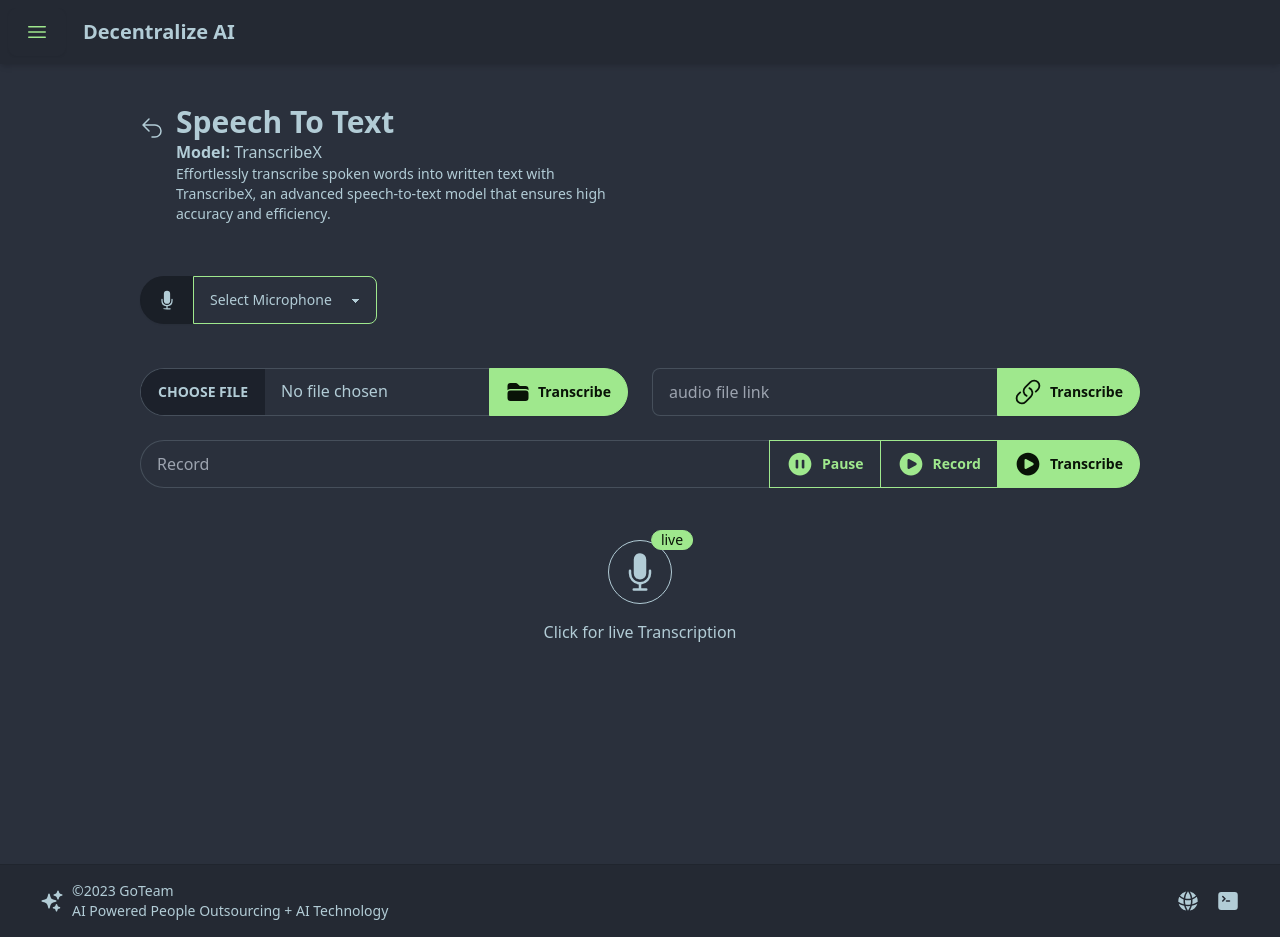
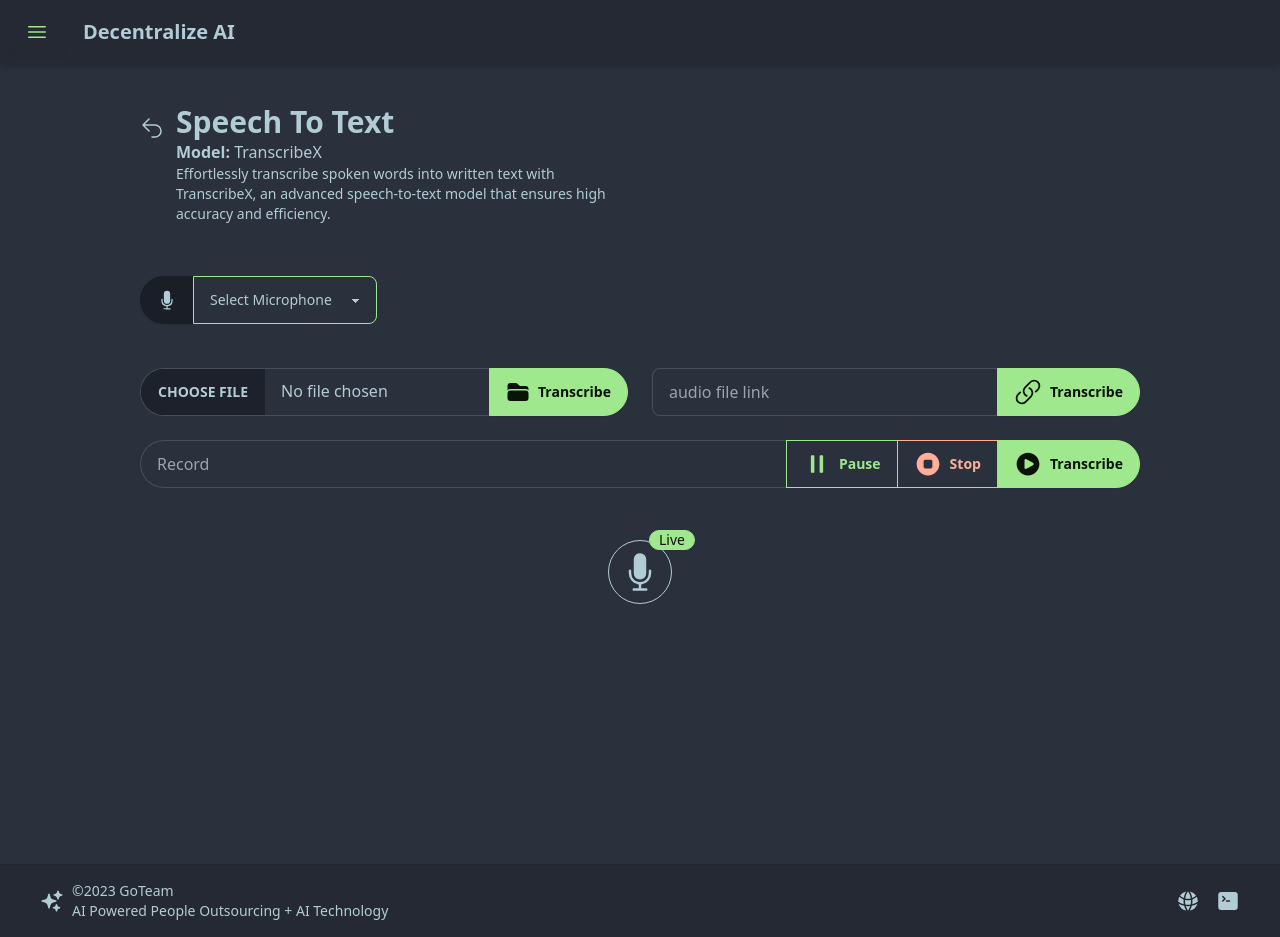
Before and after one commit to zalven-official/Decentralized-AI, a Vue app: page /speech-to-text in a window 1280 px wide. Both pictures are taken after a click on the button "Record". Built offline with nearby package versions, Linux system fonts and the light colour scheme; what vue-query would draw is missing.

Commit message:
audio store

```diff
--- a/package.json
+++ b/package.json
@@ -33,6 +33,7 @@
     "radix-vue": "^1.3.2",
     "tailwind-merge": "^2.2.1",
     "tailwindcss-animate": "^1.0.7",
+    "tailwindcss-animated": "^1.0.1",
     "vee-validate": "^4.12.4",
     "vue": "^3.4.15",
     "vue-i18n": "^9.9.0",
--- /dev/null
+++ b/src/components/audio/AudioFile.vue
@@ -0,0 +1,8 @@
+<template>
+  <div />
+</template>
+<script setup lang="ts">
+import { ref } from 'vue';
+const file = ref(null);
+
+</script>
--- /dev/null
+++ b/src/components/audio/AudioLink.vue
@@ -0,0 +1,5 @@
+<template>
+  <div />
+</template>
+<script setup lang="ts">
+</script>
--- /dev/null
+++ b/src/components/audio/Recording.vue
@@ -0,0 +1,76 @@
+<template>
+  <div class="join w-full">
+    <input
+      class="input join-item input-bordered w-full rounded-l-full"
+      placeholder="Record"
+    >
+    <button
+      v-if="recording"
+      class="btn btn-outline btn-primary join-item rounded-l-full"
+      @click="handleTogglePause"
+    >
+      <PlayIcon
+        v-if="paused"
+        class="h-7 w-7"
+      />
+      <PauseIcon
+        v-else
+        class="w-7 h-7"
+      />
+      Pause
+    </button>
+    <button
+      class="btn btn-outline btn-primary join-item rounded-r-full"
+      :class="{ 'btn-error': recording }"
+      @click="handleToggleRecording"
+    >
+      <PlayCircleIcon
+        v-if="!recording"
+        class="h-7 w-7"
+      />
+      <StopCircleIcon
+        v-else
+        class="h-7 w-7"
+      />
+      {{ recording ? 'Stop' : 'Record' }}
+    </button>
+  </div>
+</template>
+<script setup lang="ts">
+import { PlayCircleIcon, StopCircleIcon, PauseIcon, PlayIcon } from '@heroicons/vue/24/solid';
+import { ref } from 'vue';
+
+const paused = ref(false);
+const pauseRecording = () => {};
+const resumeRecoring = () => {};
+const handleTogglePause = () => {
+  try {
+    if (!recording.value) return;
+    if (!paused.value) {
+      pauseRecording();
+    } else {
+      resumeRecoring();
+    }
+    paused.value = !paused.value;
+  } catch (error) {
+    console.error(error);
+  }
+};
+
+const recording = ref(false);
+const stopRecording = () => {};
+const startRecording = () => { };
+const handleToggleRecording = () => {
+  try {
+    paused.value = false;
+    if (recording.value) {
+      stopRecording();
+    } else {
+      startRecording();
+    }
+    recording.value = !recording.value;
+  } catch (error) {
+    console.error(error);
+  }
+};
+</script>
--- /dev/null
+++ b/src/components/audio/Speaking.vue
@@ -0,0 +1,45 @@
+<template>
+  <div class="text-center">
+    <div class="group indicator mb-4 mt-10">
+      <span class="badge indicator-item badge-primary">Live</span>
+      <button
+        class="btn btn-circle btn-outline btn-lg group-hover:btn-primary"
+        :class="{'btn-primary': speaking}"
+        @click="handleToggleSpeaker"
+      >
+        <MicrophoneIcon class="h-10 w-10" />
+        <span
+          v-if="speaking"
+          className="absolute text-primary loading loading-ring loading-lg"
+        />
+      </button>
+    </div>
+    <br>
+    <progress
+      v-if="speaking"
+      class="progress progress-primary w-56"
+    />
+  </div>
+</template>
+<script setup lang="ts">
+import { MicrophoneIcon} from '@heroicons/vue/24/solid';
+import { ref } from 'vue';
+
+
+// Live transcription
+const speaking = ref(false);
+const startSpeaking = () => {};
+const stopSpeaking = () =>{};
+const handleToggleSpeaker = () => {
+  try {
+    if (speaking.value) {
+      stopSpeaking();
+    } else {
+      startSpeaking();
+    }
+    speaking.value = !speaking.value;
+  } catch (error) {
+    console.error(error);
+  }
+};
+</script>
--- a/src/pages/SpeechToText.vue
+++ b/src/pages/SpeechToText.vue
@@ -4,11 +4,11 @@
     model-name="TranscribeX"
     description="Effortlessly transcribe spoken words into written text with TranscribeX, an advanced speech-to-text model that ensures high accuracy and efficiency."
   />
-  <div class="p-3 mt-10 join">
+  <div class="join mt-10 p-3">
     <button class="btn btn-active rounded-l-full">
-      <MicrophoneIcon class="w-5 h-5 join-item" />
+      <MicrophoneIcon class="join-item h-5 w-5" />
     </button>
-    <select class="select select-primary w-full max-w-xs join-item">
+    <select class="join-item select select-primary w-full max-w-xs">
       <option
         disabled
         selected
@@ -18,7 +18,7 @@
       <option>MACOS Mic default</option>
     </select>
   </div>
-  <div class="grid grid-cols-2 items-center justify-center align-middle mt-5 card">
+  <div class="card mt-5 grid grid-cols-2 items-center justify-center align-middle">
     <div class="col p-3">
       <div class="join w-full">
         <input
@@ -43,18 +43,7 @@
     </div>
     <div class="col-span-2 p-3">
       <div class="join w-full">
-        <input
-          class="input input-bordered join-item w-full rounded-l-full"
-          placeholder="Record"
-        >
-        <button class="btn btn-outline btn-primary join-item rounded-l-full">
-          <PauseCircleIcon class="h-7 w-7" />
-          Pause
-        </button>
-        <button class="btn btn-outline btn-primary join-item rounded-r-full">
-          <PlayCircleIcon class="h-7 w-7" />
-          Record
-        </button>
+        <Recording />
         <button class="btn btn-primary join-item rounded-r-full">
           <PlayCircleIcon class="h-7 w-7" />
           Transcribe
@@ -62,24 +51,16 @@
       </div>
     </div>
     <div class="col-span-2 text-center">
-      <div class="indicator mt-10 mb-4 group">
-        <span class="indicator-item badge badge-primary">live</span>
-        <button class="btn btn-lg btn-circle btn-outline group-hover:btn-primary">
-          <MicrophoneIcon class="w-10 h-10" />
-        </button>
-      </div>
-      <p> Click for live Transcription</p>
+      <Speaking />
     </div>
   </div>
 </template>
 <script setup lang="ts">
 import Header from '@/components/common/Header.vue';
-import { PlayCircleIcon, LinkIcon, PauseCircleIcon, MicrophoneIcon, FolderIcon } from '@heroicons/vue/24/solid';
+import Recording from '@/components/audio/Recording.vue';
+import Speaking from '@/components/audio/Speaking.vue';
+import { PlayCircleIcon, LinkIcon, MicrophoneIcon, FolderIcon } from '@heroicons/vue/24/solid';
 import { ref, computed } from 'vue';
 
 
-
-const audioManager = () => {
-
-};
 </script>
--- /dev/null
+++ b/src/store/audio.store.ts
@@ -0,0 +1,6 @@
+import { defineStore } from 'pinia';
+
+export const audioStore = defineStore('audio', () => {
+
+  return {};
+});
--- a/tailwind.config.js
+++ b/tailwind.config.js
@@ -15,9 +15,9 @@ export default {
   theme: {},
   plugins: [
     animate,
-    require('daisyui')  // eslint-disable-line no-undef
+    require('daisyui') // eslint-disable-line no-undef
   ],
   daisyui: {
-    themes: ["dim", "dark", "cupcake"],
-  },
+    themes: ['dim', 'dark', 'cupcake']
+  }
 };
```
Also changed, not shown: src/components/audio/MicChanger.vue (added), 1 other file (tests, documents, lock files or other folders).
